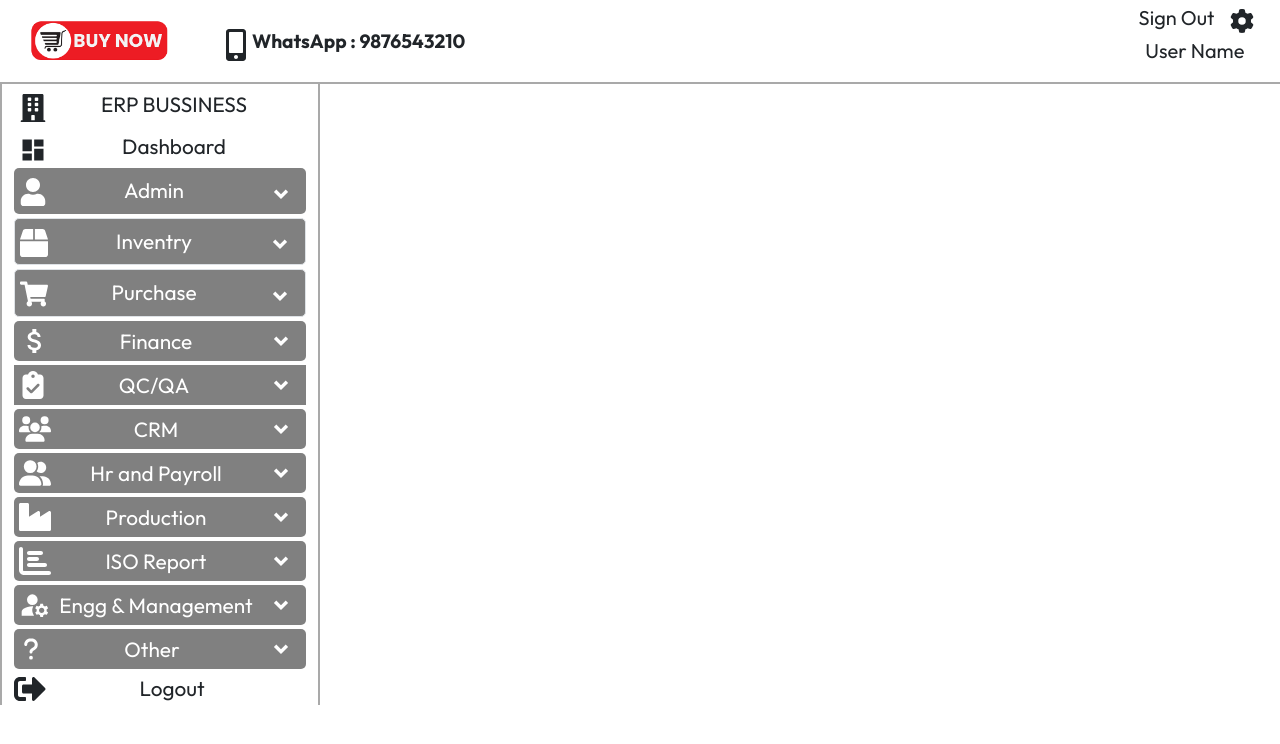
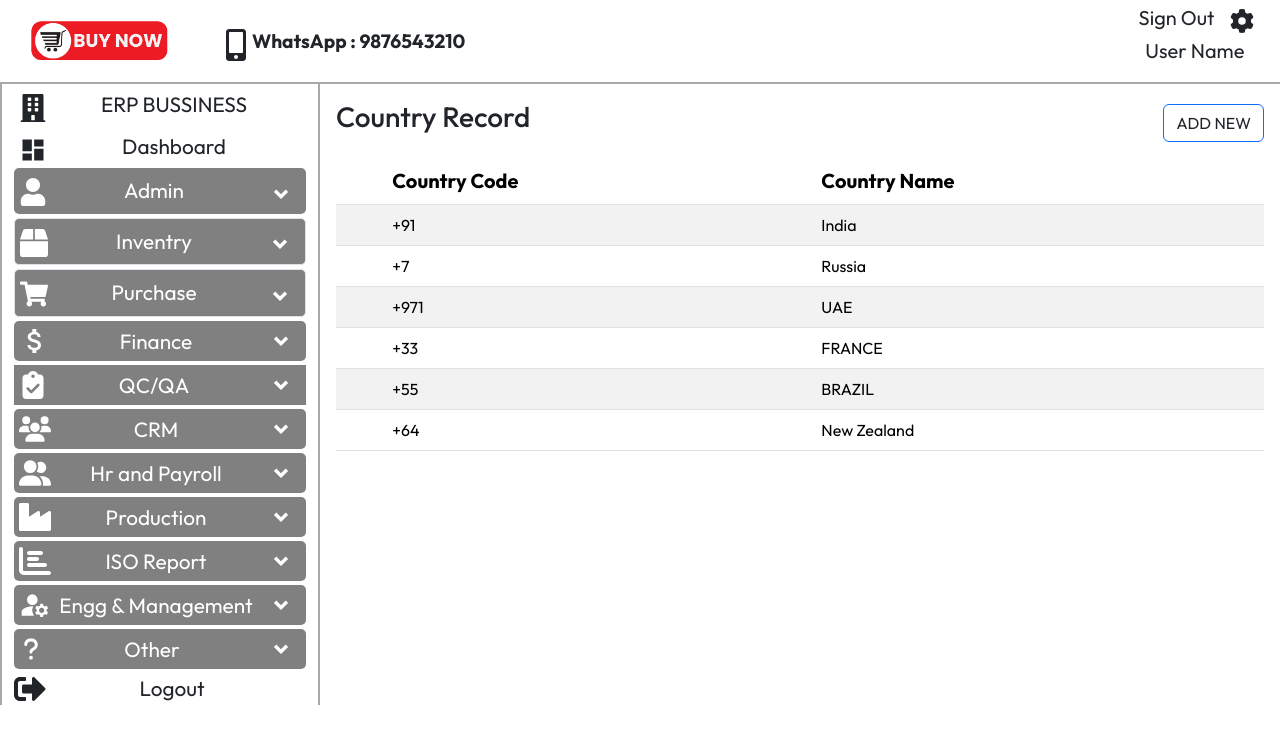
Before and after one commit to jollyvivek/ERP-PROJECT, a React (Vite) app: page /country_master in a window 1280 px wide. Shown: the top 744 px of the page. Built offline with nearby package versions, Linux system fonts and the light colour scheme.

Commit message:
Add CountryMaster , StateMaster and BankMaster Component

```diff
--- /dev/null
+++ b/src/Components/AdminItems/BankMaster.jsx
@@ -0,0 +1,11 @@
+import React from 'react'
+
+const BankMaster = () => {
+  return (
+    <div>
+      <h3>BankMaster</h3>
+    </div>
+  )
+}
+
+export default BankMaster
--- /dev/null
+++ b/src/Components/AdminItems/CountryMaster.jsx
@@ -0,0 +1,179 @@
+import React from "react";
+import '../../Styles/AdminMaster.css'
+
+const CountryMaster = () => {
+  return (
+    <div className="container-fluid px-3">
+      {/* <h3>CountryMaster</h3> */}
+      <div className="row ">
+        <div className="col-md-12  role-content">
+          <div className="row mt-3">
+            <div className="col-md-4">
+              <h3 className="fs-3">Country Record </h3>
+            </div>
+            <div className="col-md-8 d-flex flex-column align-items-end justify-content-end">
+              <button
+                className=" add-btn btn border-primary"
+                id="addnew-btn"
+                data-bs-toggle="modal"
+                data-bs-target="#exampleModalCenter"
+              >
+                ADD NEW
+              </button>
+            </div>
+          </div>
+          <div className="row">
+            <div className="col-12 mt-3">
+              <table id="example" className="table table-striped">
+                <thead>
+                  <tr>
+                    <th></th>
+                    <th className="fs-5">Country Code</th>
+                    <th className="fs-5">Country Name</th>
+                  </tr>
+                </thead>
+                <tbody>
+                  <tr>
+                    <td></td>
+                    <td>+91</td>
+                    <td>India</td>
+                  </tr>
+                  <tr>
+                    <td></td>
+                    <td>+7</td>
+                    <td>Russia</td>
+                  </tr>
+                  <tr>
+                    <td></td>
+                    <td>+971</td>
+                    <td>UAE</td>
+                  </tr>
+                  <tr>
+                    <td></td>
+                    <td>+33</td>
+                    <td>FRANCE</td>
+                  </tr>
+                  <tr>
+                    <td></td>
+                    <td>+55</td>
+                    <td>BRAZIL</td>
+                  </tr>
+                  <tr>
+                    <td></td>
+                    <td>+64</td>
+                    <td>New Zealand</td>
+                  </tr>
+                </tbody>
+                {/* <tfoot>
+                                <tr>
+                                    <th>Name</th>
+                                    <th>Position</th>
+                                    <th>Office</th>
+                                    <th>Age</th>
+                                    <th>Start date</th>
+                                    <th>Salary</th>
+                                </tr>
+                            </tfoot>  */}
+              </table>
+            </div>
+          </div>
+          <div
+            className="modal fade model-box"
+            id="exampleModalCenter"
+            data-bs-backdrop="static"
+            tabindex="-1"
+            role="dialog"
+            aria-labelledby="exampleModalCenterTitle"
+            aria-hidden="true"
+          >
+            <div className="modal-dialog modal-dialog-centered" role="document">
+              <div className="modal-content">
+                <div className="modal-header d-flex justify-content-between">
+                  <h5 className="modal-title fs-3" id="exampleModalLongTitle">
+                    Country Master
+                  </h5>
+                  <div className="d-flex align-items-center px-3">
+                  <button
+                    type="button"
+                    className="btn btn-outline-0 fs-3"
+                    id="minimizeBtn"
+                  >
+                    &minus;
+                  </button>
+                  <button
+                    type="button"
+                    className="btn btn-outline-0 fs-3 "
+                    id="restoreBtn"
+                  >
+                    &#9633;
+                  </button>
+                  <button
+                    type="button"
+                    className="btn-close fs-6"
+                    data-bs-dismiss="modal"
+                    aria-label="Close"
+                  ></button>
+                  </div>
+                </div>
+                <form action="" className="needs-validation" novalidate>
+                  <div className="modal-body">
+                    <fieldset>
+                      <legend>Country Details</legend>
+                      <div className="mb-3 row">
+                        <label
+                          for=""
+                          className=" col-sm-4 col-form-label fs-5  text-end"
+                        >
+                          Code :
+                        </label>
+                        <div className="col-sm-8 d-flex align-items-center">
+                          <input
+                            type="text"
+                            className="form-control"
+                            required
+                          />
+                        </div>
+                      </div>
+                      <div className="mb-3 row">
+                        <label
+                          for=""
+                          className=" col-sm-4 col-form-label fs-5  text-end"
+                        >
+                          Name :
+                        </label>
+                        <div className="col-sm-8 d-flex align-items-center">
+                          <input
+                            type="email"
+                            className="form-control"
+                            required
+                          />
+                        </div>
+                      </div>
+                    </fieldset>
+                  </div>
+                  <div className="modal-footer d-flex justify-content-center gap-1">
+                    <button type="button" className="btn btn-secondary ">
+                      New
+                    </button>
+                    <button type="submit" className="btn btn-primary ">
+                      Save
+                    </button>
+                    <button type="button" className="btn btn-secondary  ">
+                      Update
+                    </button>
+                    <button type="button" className="btn btn-danger  ">
+                      Delete
+                    </button>
+                    {/* <button type="button" className="btn btn-secondary fs-4 " data-bs-dismiss="modal">Close</button> */}
+                  </div>
+                </form>
+              </div>
+            </div>
+          </div>
+        </div>
+      </div>
+    </div>
+  );
+};
+
+export default CountryMaster;
--- /dev/null
+++ b/src/Components/AdminItems/StateMaster.jsx
@@ -0,0 +1,11 @@
+import React from 'react'
+
+const StateMaster = () => {
+  return (
+    <div>
+      <h3>StateMaster</h3>
+    </div>
+  )
+}
+
+export default StateMaster
--- a/src/Components/Sidebar/Sidebar.jsx
+++ b/src/Components/Sidebar/Sidebar.jsx
@@ -30,6 +30,9 @@ import FinanceInventrySetting from "../AdminItems/FinanceInventrySetting";
 import TcsSettingEInvoice from "../AdminItems/TcsSettingEInvoice";
 import CostingSetting from "../AdminItems/CostingSetting";
 import ProductionSetting from "../AdminItems/ProductionSetting";
+import CountryMaster from "../AdminItems/CountryMaster";
+import StateMaster from "../AdminItems/StateMaster";
+import BankMaster from "../AdminItems/BankMaster";
 
 
 
@@ -79,7 +82,9 @@ const Sidebar = () => {
         <Route path="/production_setting" element={<ProductionSetting/>}/>
         <Route path="/role" element={<Role/>}/>
         <Route path="manage_user" element={<ManageUser/>}/>
-
+        <Route path="/country_master" element={<CountryMaster/>}/>
+        <Route path="/state_master" element={<StateMaster/>}/>
+        <Route path="/bank_master" element={<BankMaster/>}/>
 
       </Routes>
         </div>
--- a/src/Components/SidebarMenu/Admin.jsx
+++ b/src/Components/SidebarMenu/Admin.jsx
@@ -65,7 +65,7 @@ const Admin = () => {
             {profileItem ? (
               <ul className="profile-items">
                 <li  className="title company-details-title">
-                  <NavLink to='/company' className="nav-link w-100 ">Company Details</NavLink>
+                  <NavLink to='/company' className="nav-link w-100 ">Edit Company</NavLink>
                 </li>
               </ul>
             ) : null}
@@ -83,14 +83,13 @@ const Admin = () => {
             </li>
             {masterItems ? (
               <ul className="master-items">
-                <li className="title">
-                  <span> Country Master</span>
+                <li className="title" onClick={()=>navigate("/country_master")} >
+                 <span > Country Master</span>
                 </li>
-                <li className="title">
-                  {" "}
+                <li className="title" onClick={()=>navigate('/bank_master')}>
                   <span>Bank Master</span>
                 </li>
-                <li className="title">
+                <li className="title" onClick={()=>navigate('/state_master')}>
                   <span>State Master</span>
                 </li>
               </ul>
--- /dev/null
+++ b/src/Styles/AdminMaster.css
@@ -0,0 +1,21 @@
+.minimized {
+  position: fixed;
+  bottom: 0;
+  right: 0;
+  width: 300px;
+  height: 50px;
+  transition: all 0.3s ease;
+  overflow: hidden;
+}
+
+.minimized .modal-content {
+  height: 100%;
+}
+
+.minimized .modal-body {
+  display: none;
+}
+
+.minimized .modal-footer {
+  display: none;
+}
```
Also changed, not shown: src/App.jsx (+7 -6 lines).
